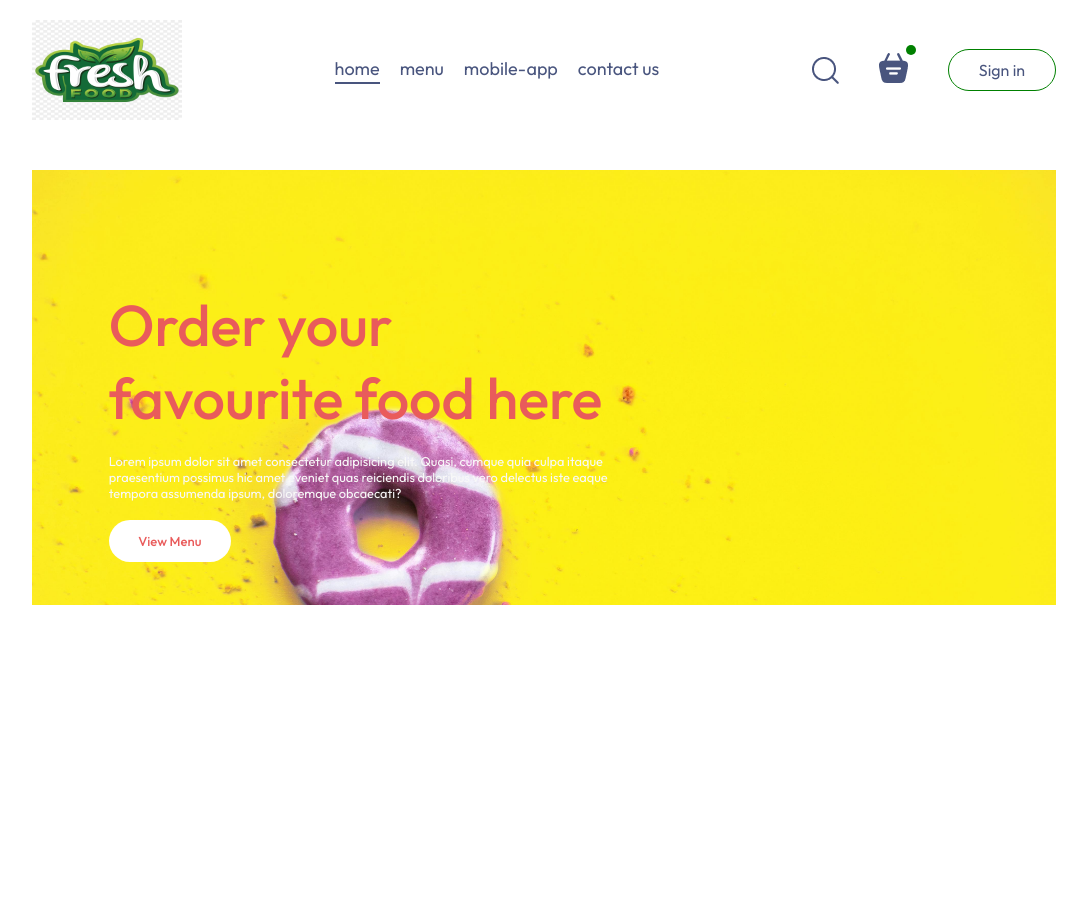
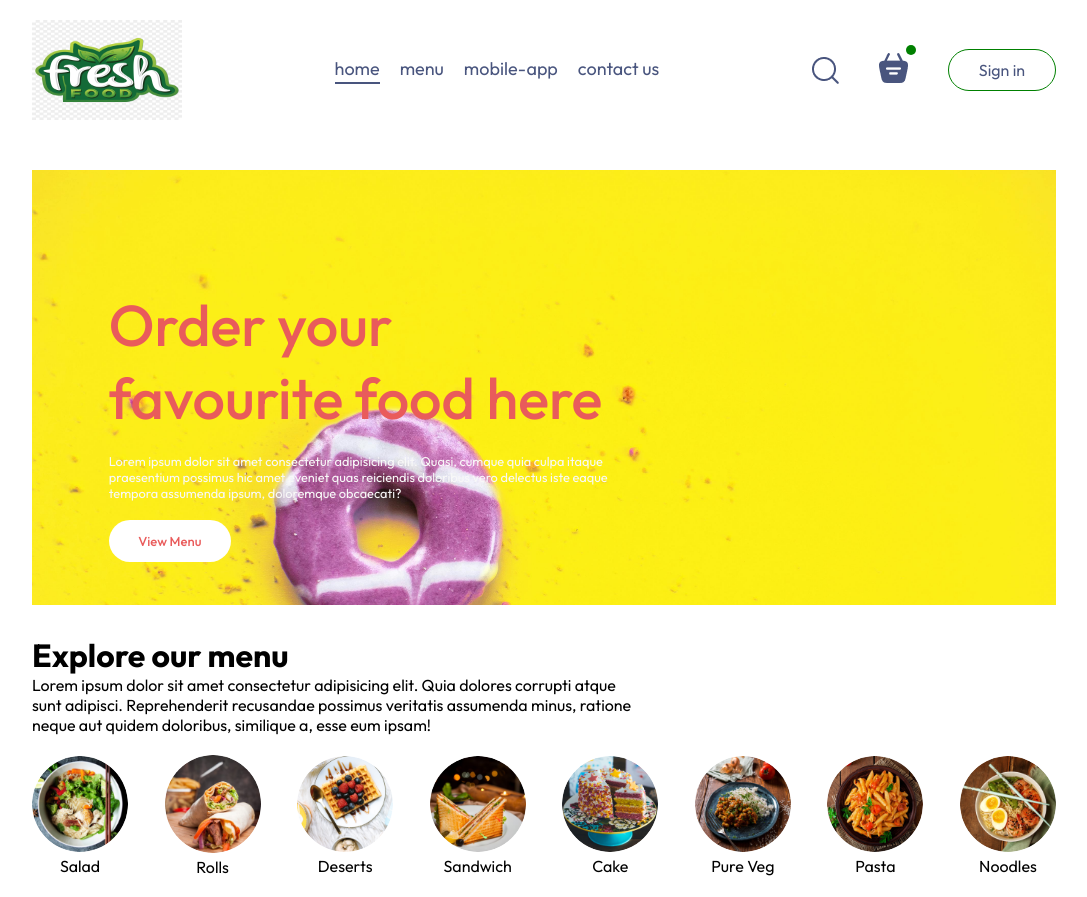
Before and after one commit to gusainDeekshu/Frontend-app, a React (Vite) app in the folder front-end/: page / in a window 1280 px wide. Shown: the whole page, without its empty margins (96-1183 px from the left). Before the commit the page ends 800 px from the top, so only its background shows below. Built offline with nearby package versions, Linux system fonts and the light colour scheme.

Commit message:
second commit

```diff
--- a/front-end/src/components/Exploremenu/Exploremenu.css
+++ b/front-end/src/components/Exploremenu/Exploremenu.css
@@ -0,0 +1,34 @@
+.explore-menu{
+    display: flex;
+    flex-direction: column;
+    gap:20px;
+}
+.explore-menu h1{
+    color: #262626;
+    font-weight: 500;
+}
+.explore-menu-text{
+    max-width: 60%;
+    columns: #808080;
+}
+.explore-menu-list{
+    display: flex;
+    justify-content: space-between;
+    align-items: center;
+    gap: 30px;
+    text-align: center;
+    margin: 20px 0px;
+    overflow: scroll;
+}
+.explore-menu-list::-webkit-scrollbar{
+    display: none;
+}
+.explore-menu-list-item img{
+    width: 7.5vw;
+    min-width: 80px;
+    cursor: pointer;
+    border-radius: 50%;
+    transition: 0.2s;
+
+
+}
--- a/front-end/src/components/Exploremenu/Exploremenu.jsx
+++ b/front-end/src/components/Exploremenu/Exploremenu.jsx
@@ -1,10 +1,24 @@
+import { menu_list } from '../../assets/assets'
 import  './Exploremenu.css'
 
 function Exploremenu() {
   return (
-    <div>
+<div id="exploremenu" className="exploremenu">
+<h1>Explore our menu</h1>
+<p className='explore-menu-text'>Lorem ipsum dolor sit amet consectetur adipisicing elit. Quia dolores corrupti atque sunt adipisci. Reprehenderit recusandae possimus veritatis assumenda minus, ratione neque aut quidem doloribus, similique a, esse eum ipsam!</p>
+<div className="explore-menu-list">
+  {menu_list.map((item,index)=>{
+    return (
+      <div key={index} className="explore-menu-list-item">
+        <img src={item.menu_image} alt="" />
+        <p>{item.menu_name}</p>
 
-    </div>
+      </div>
+    )
+  })}
+  </div>
+
+</div>
   )
 }
 
--- a/front-end/src/components/Header/Header.css
+++ b/front-end/src/components/Header/Header.css
@@ -34,4 +34,9 @@
     background-color: white;
     font-size: max(1vw,13px);
     border-radius: 50px;
+    cursor: pointer;
+    &:hover{
+    background-color: rgb(233, 91, 91);
+    color: white;
+    }
 }
--- a/front-end/src/pages/home/Home.jsx
+++ b/front-end/src/pages/home/Home.jsx
@@ -2,11 +2,13 @@
 import React from 'react'
 import './Home.css'
 import Header from '../../components/Header/Header'
+import Exploremenu from '../../components/Exploremenu/Exploremenu'
 
 const Home = () => {
   return (
     <div>
       <Header/>
+      <Exploremenu/>
     </div>
   )
 }
```
